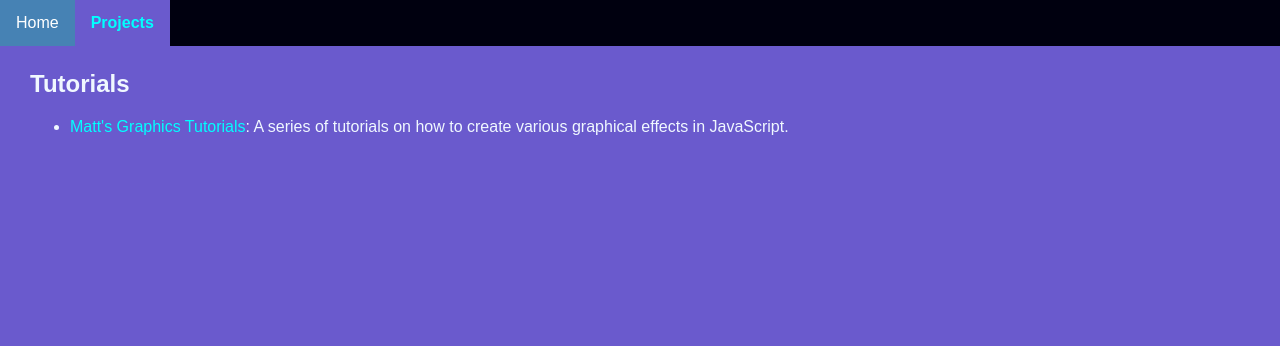
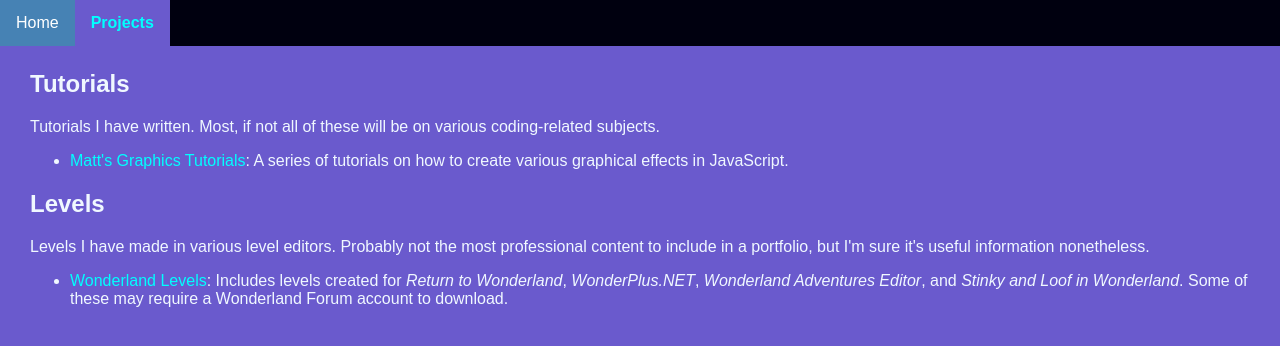
Before and after one commit to InvisibleWater/InvisibleWater.github.io, a plain HTML site: page projects.html in a window 1280 px wide. Shown: the top 346 px of the page. Drawn offline with Linux system fonts and the light colour scheme.

Commit message:
Slightly desperate update to my portfolio

```diff
--- a/projects.html
+++ b/projects.html
@@ -15,8 +15,14 @@
     </nav>
     <div class="container">
       <h2>Tutorials</h2>
+      <p>Tutorials I have written. Most, if not all of these will be on various coding-related subjects.</p>
       <ul>
         <li><a href="https://invisiblewater.github.io/MattGraphicsTutorials/" target="_blank">Matt's Graphics Tutorials</a>: A series of tutorials on how to create various graphical effects in JavaScript.</li>
+      </ul>
+      <h2>Levels</h2>
+      <p>Levels I have made in various level editors. Probably not the most professional content to include in a portfolio, but I'm sure it's useful information nonetheless.</p>
+      <ul>
+        <li><a href="https://pcpuzzle.com/forum/viewtopic.php?f=34&t=25522&p=344748#p344748" target="_blank">Wonderland Levels</a>: Includes levels created for <i>Return to Wonderland</i>, <i>WonderPlus.NET</i>, <i>Wonderland Adventures Editor</i>, and <i>Stinky and Loof in Wonderland</i>. Some of these may require a Wonderland Forum account to download.</li>
       </ul>
     </div>
     <footer>
```
